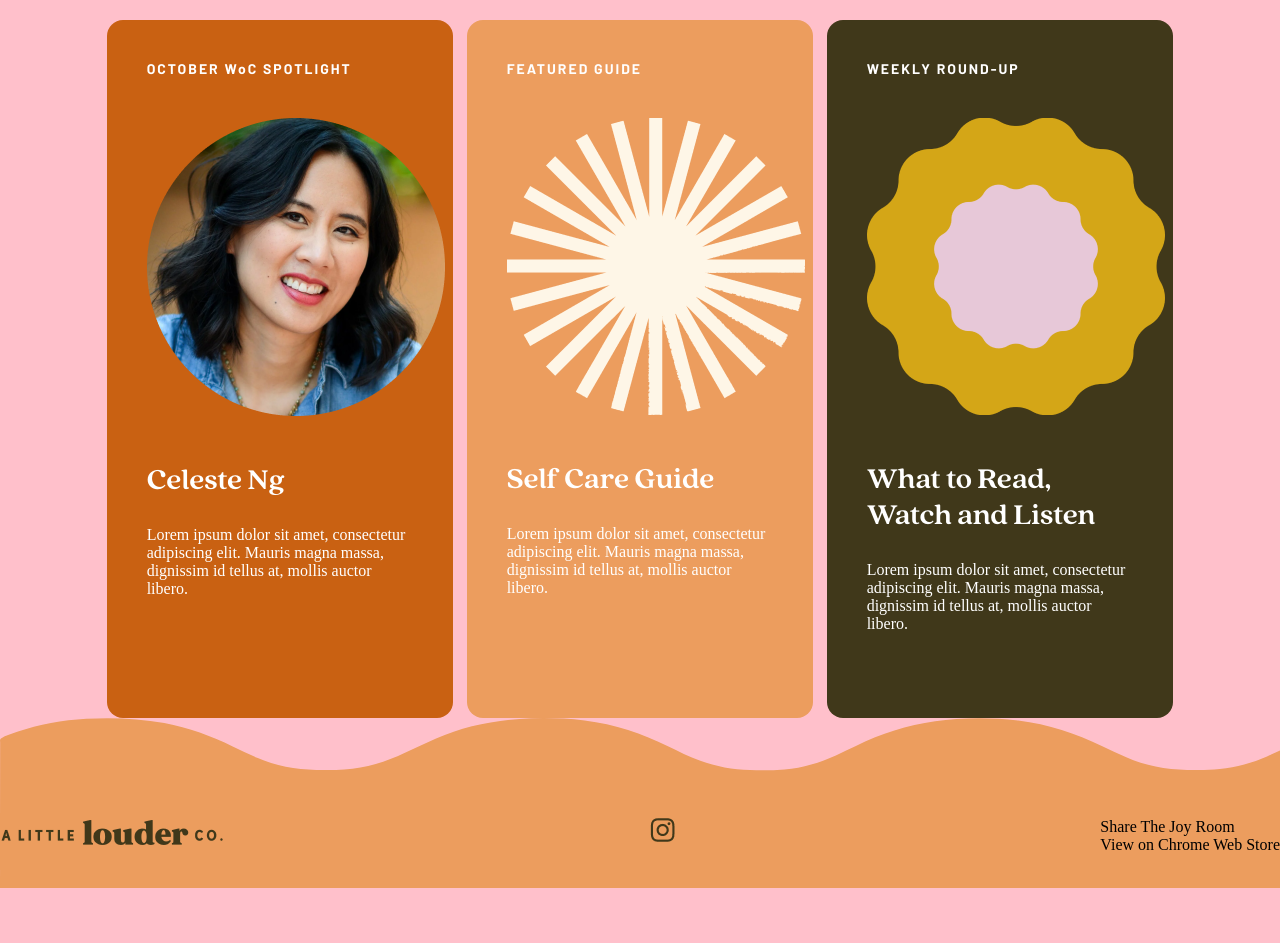
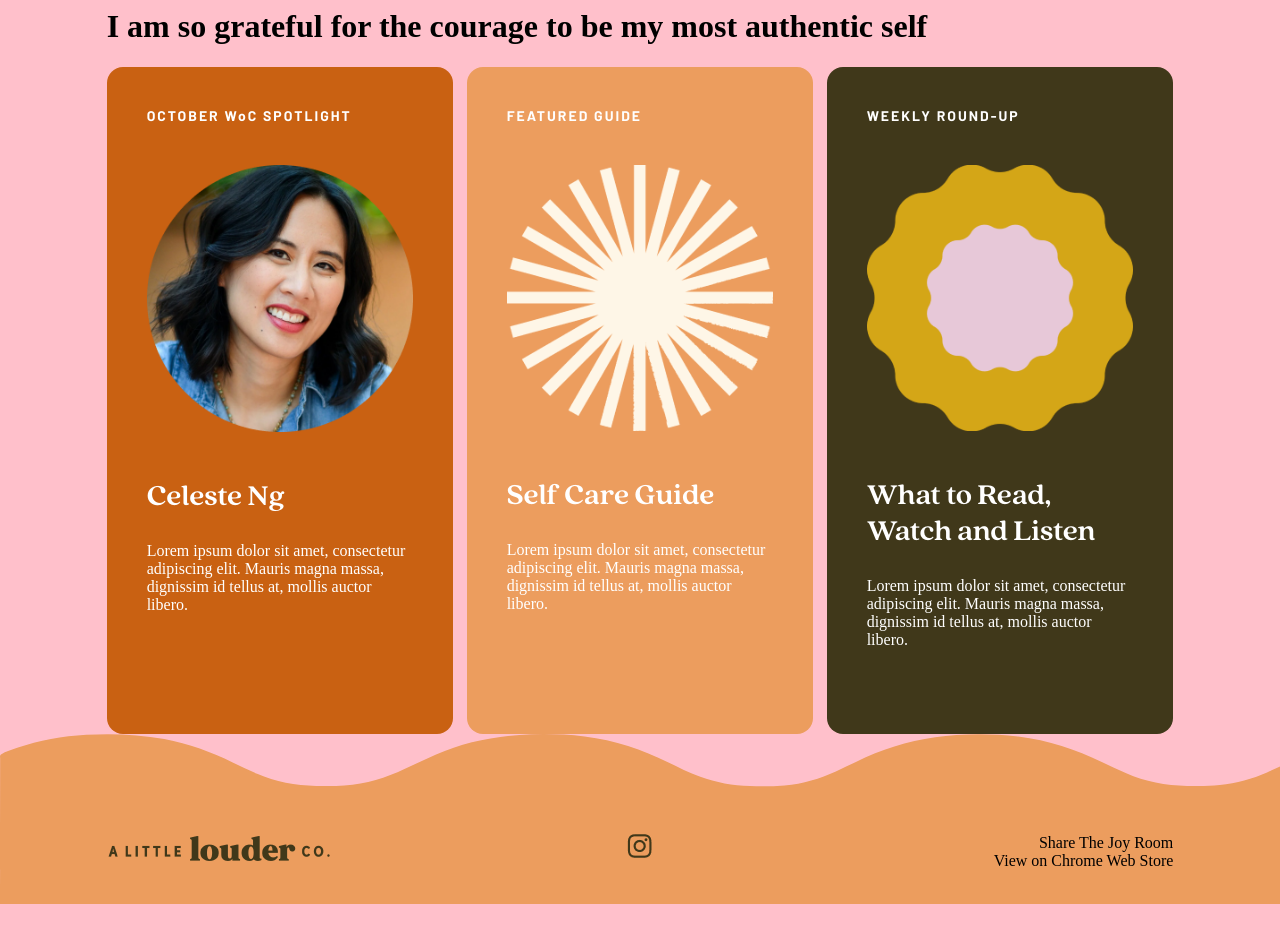
Before and after one commit to alittlelouder/thejoyroom, a React (Create React App) app: page / in a window 1280 px wide. Shown: the part 147-1090 px from the top of the page. Before the commit the page ends 1035 px from the top, so only its background shows below. Built offline with nearby package versions, Linux system fonts and the light colour scheme.

Commit message:
add constraints from grid system

```diff
--- a/src/components/ContentCard/ContentCard.module.scss
+++ b/src/components/ContentCard/ContentCard.module.scss
@@ -12,7 +12,9 @@
 }
 .image {
     margin-top: 40px;
-    max-width: 300px;
+    img {
+        max-width: 100%;
+    }
 }
 .title {
     margin-top: 40px;
--- a/src/components/DailyAffirmation/DailyAffirmation.js
+++ b/src/components/DailyAffirmation/DailyAffirmation.js
@@ -4,9 +4,9 @@ import style from './DailyAffirmation.module.scss';
 
 export const DailyAffirmation = (props) => {
     return (
-        <div>
-        <span className={style["eyebrow"]}>Today's Affirmation</span>
-        <h1 className={style["affirmation"]}>I am so grateful for the courage to be my most authentic self</h1>
+        <div className="header">
+        <p className={`$style["eyebrow"] app-row app-col app-col-lg-offset-2`}>Today's Affirmation</p>
+        <h1 className={`$style["affirmation"] app-row app-col app-col-lg-offset-2`}>I am so grateful for the courage to be my most authentic self</h1>
         </div>
     )
 }
--- a/src/components/Footer/Footer.js
+++ b/src/components/Footer/Footer.js
@@ -6,11 +6,11 @@ import style from './Footer.module.scss';
 export const Footer = (props) => {
     return (
         /* eslint-disable-next-line */
-        <div className={`app-row ${style["footer"]}`}>
-            <div className={style['flex-container']}>
-                <div className={style['flex-items']}><img src={allcoLogo} alt=""/></div>
-                <div className={style['flex-items']}><img src={instagramLogo} alt=""/></div>
-                <div className={style['flex-items']}>
+        <div className={`app-row app-col ${style['wrapper']}`}>
+            <div className={`app-col app-col-md-20 app-col-lg-20  app-col-md-offset-2 app-row-lg--between ${style["footer"]}`}>
+                <div className={`app-col-md-18 app-col-lg-5 ${style['item']}`}><img src={allcoLogo} alt=""/></div>
+                <div className={`app-col-md-18 app-col-lg-5 ${style['item']}`}><img src={instagramLogo} alt=""/></div>
+                <div className={`app-col-md-18 app-col-lg-5 ${style['item']}`}>
                     <div>Share The Joy Room</div>
                     <div>View on Chrome Web Store</div>
                 </div>
--- a/src/components/Footer/Footer.module.scss
+++ b/src/components/Footer/Footer.module.scss
@@ -1,49 +1,34 @@
 @import '../../index.scss';
 
+.wrapper {
+  background: url(../../assets/svg/footer-waves.svg);
+  height: 170px;
+
+}
+
 .footer {
-    background: url(../../assets/svg/footer-waves.svg);
-    height: 170px;
-    padding-top: 100px;
+  padding-top: 100px;
 
-    position: absolute;
-    bottom: 0;
-    left: 0;
-    right: 0;
 
-    .flex-container {
-        width: 100%;
-        display: flex;
-        flex-direction: row;
-        flex-wrap: nowrap;
-        justify-content: space-between;
-        align-items: normal;
-        align-content: stretch;
-      }
 
-      .flex-items:nth-child(1) {
-        display: block;
-        flex-grow: 0;
-        flex-shrink: 1;
-        flex-basis: auto;
-        align-self: auto;
-        order: 0;
-      }
+  display: block;
 
-      .flex-items:nth-child(2) {
-        display: block;
-        flex-grow: 0;
-        flex-shrink: 1;
-        flex-basis: auto;
-        align-self: auto;
-        order: 0;
-      }
+  @media (min-width:1025px) {
+      display: flex;
+  }
 
-      .flex-items:nth-child(3) {
-        display: block;
-        flex-grow: 0;
-        flex-shrink: 1;
-        flex-basis: auto;
-        align-self: auto;
-        order: 0;
-      }
+  .item {
+    display: flex;
+    align-items: flex-start;
+
+    &:nth-child(2) {
+    justify-content: center;
+    }
+
+    &:nth-child(3) {
+      justify-content: flex-end;
+      flex-wrap: wrap;
+      align-content: flex-start;
+    }
+  }
 }
--- a/src/components/Greeting/Greeting.js
+++ b/src/components/Greeting/Greeting.js
@@ -4,8 +4,8 @@ import style from './Greeting.module.scss';
 
 export const Greeting = (props) => {
     return (
-        <div>
-        <span className={style["greeting"], 'app-col app-col-lg-offset-2'}>Welcome Shanelle,</span>
+        <div className="app-row app-col greeting">
+        <p className={style["greeting"], 'app-col app-col-lg-offset-2'}>Welcome Shanelle,</p>
         </div>
     )
 }
```
